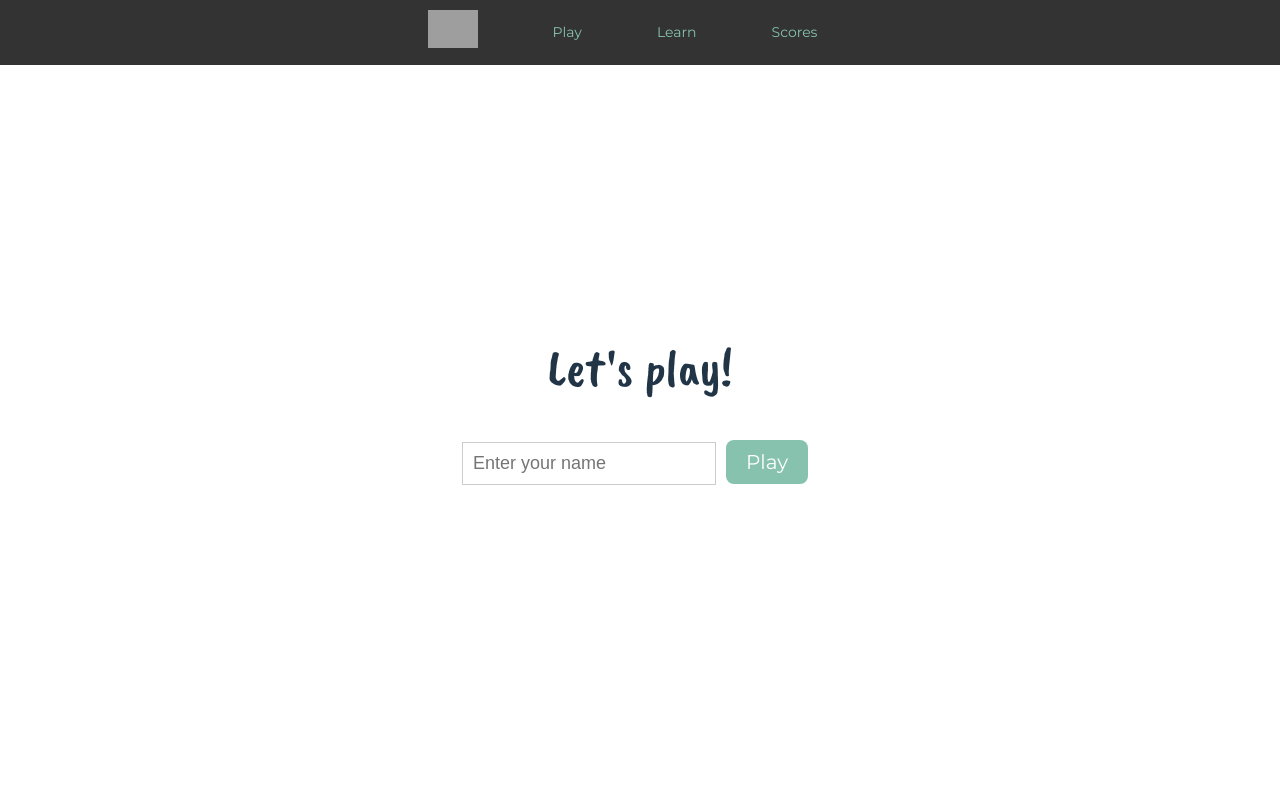
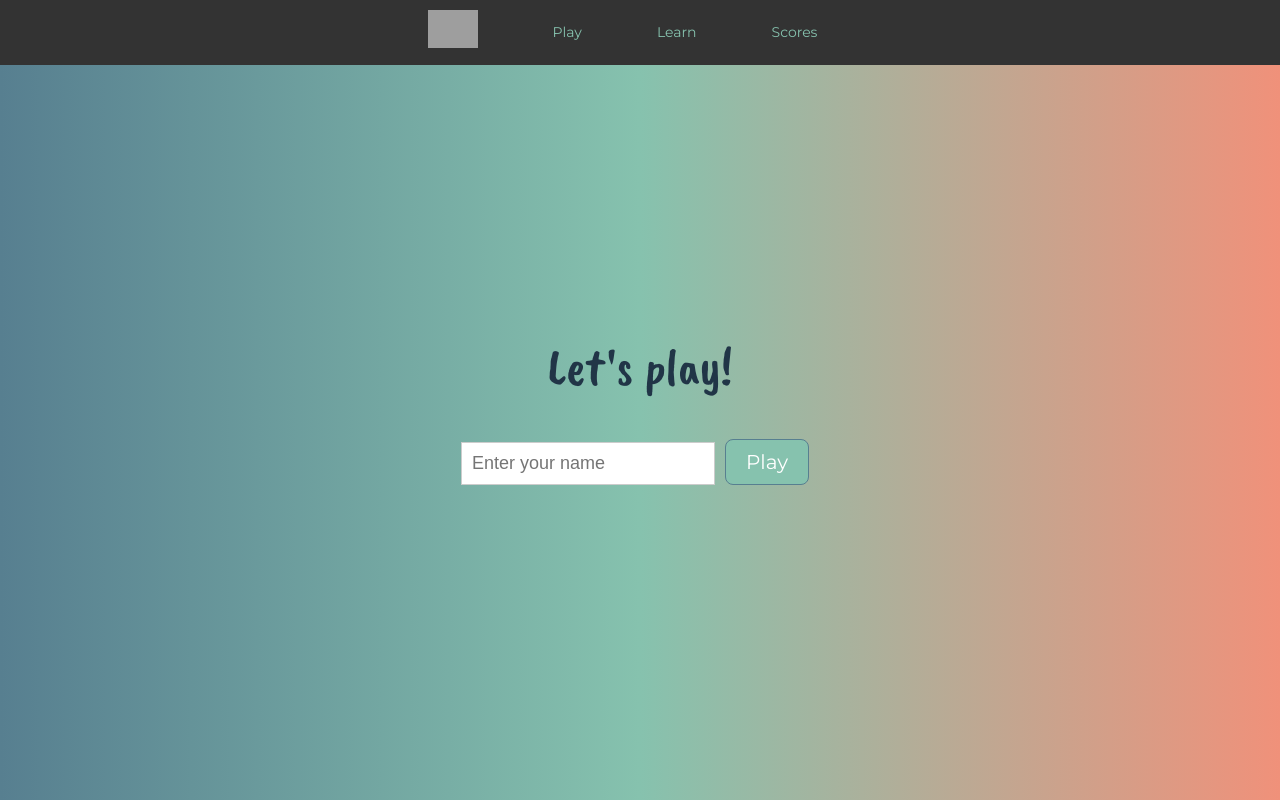
Before and after one commit to GasJazzYounes/trivial-pursuit, a React (Vite) app: page / in a window 1280 px wide. Shown: the top 800 px of the page. Built offline with nearby package versions, Linux system fonts and the light colour scheme; no server answers; grey boxes are pictures that could not be loaded.

Commit message:
added some colour to the background of the website, updated buttons accordingly

```diff
--- a/src/App.css
+++ b/src/App.css
@@ -23,6 +23,7 @@ body {
   --primary-color: #577f90;
   --secondary-color: #86c2ae;
   --accent-color: #f0917a;
+  background: linear-gradient(to right, #577f90, #86c2ae, #f0917a);
 }
 
 /* center content */
@@ -31,6 +32,7 @@ body {
   margin: 0 auto;
   padding: 2rem;
   text-align: center;
+
 }
 
 /* logo styles */
@@ -117,7 +119,7 @@ select {
   padding: 10px 20px;
   background-color: #86c2ae;
   color: white;
-  border: none;
+  border: 0.01px solid #577f90;
   border-radius: 5px;
   cursor: pointer;
   transition: background-color 0.3s ease;
@@ -125,4 +127,5 @@ select {
 
 .trivia-button:hover {
   background-color: var(--accent-color);
+  border: 0.01px solid #577f90;
 }
--- a/src/components/Homepage/Homepage.module.css
+++ b/src/components/Homepage/Homepage.module.css
@@ -23,7 +23,7 @@
     color: #fff;
     font-size: 20px;
     padding: 10px 20px;
-    border: none;
+    border: 0.01px solid #577f90;
     cursor: pointer;
     margin: 10px;
     transition: background-color 0.3s ease;
@@ -31,4 +31,5 @@
 
   .play-button:hover {
     background-color: #f0917a;
+    border-color:  #577f90;
   }
```
